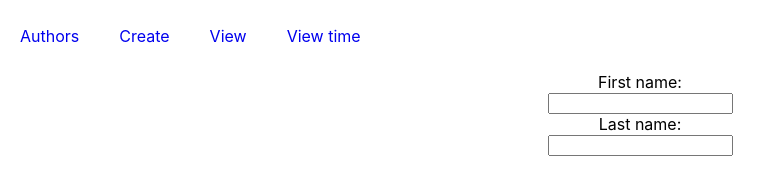
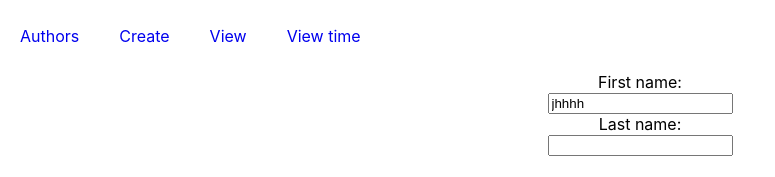
Before and after one commit to rajan-gith/library-demo, a React (Create React App) app: page /new in a window 1280 px wide. Shown: the top 177 px of the page, without its empty margins (0-775 px from the left). Built offline with nearby package versions, Linux system fonts and the light colour scheme.

Commit message:
untouched changes

```diff
--- a/src/components/author/new.js
+++ b/src/components/author/new.js
@@ -1,7 +1,7 @@
 import React, {Component} from 'react';
 
 const initial_state = {
-  first_name: '',
+  first_name: 'jhhhh',
   last_name: '',
   type: '',
 }
@@ -28,7 +28,7 @@ export default class NewAuthor extends Component{
 						"Access-Control-Allow-Methods": "*",
 						"Access-Control-Allow-Headers": "*",
 	  			},
-	  			body: JSON.stringify(this.state)
+	  			body: JSON.stringify(this.state),
 	  		}).then(res => res.json()).then(
 	  		(result) => {
 	  		}, (error) => {
--- a/src/components/author/view.js
+++ b/src/components/author/view.js
@@ -7,7 +7,9 @@ function View_me(props) {
 }
 const names = ["avatar", "war", "stones", "captain", "fan"]
 
-const names_div = (names.map((name) => { return (<div>Welcome please {name} <br/><br/></div>) }))
+const names_div = (names.map((name) =>
+                    { return (<div>Welcome please {name} <br/><br/></div>) }
+                  ))
 
 export default class View extends Component{
   render(){
```
Also changed, not shown: src/components/author/Index.js (line endings or trailing spaces).
